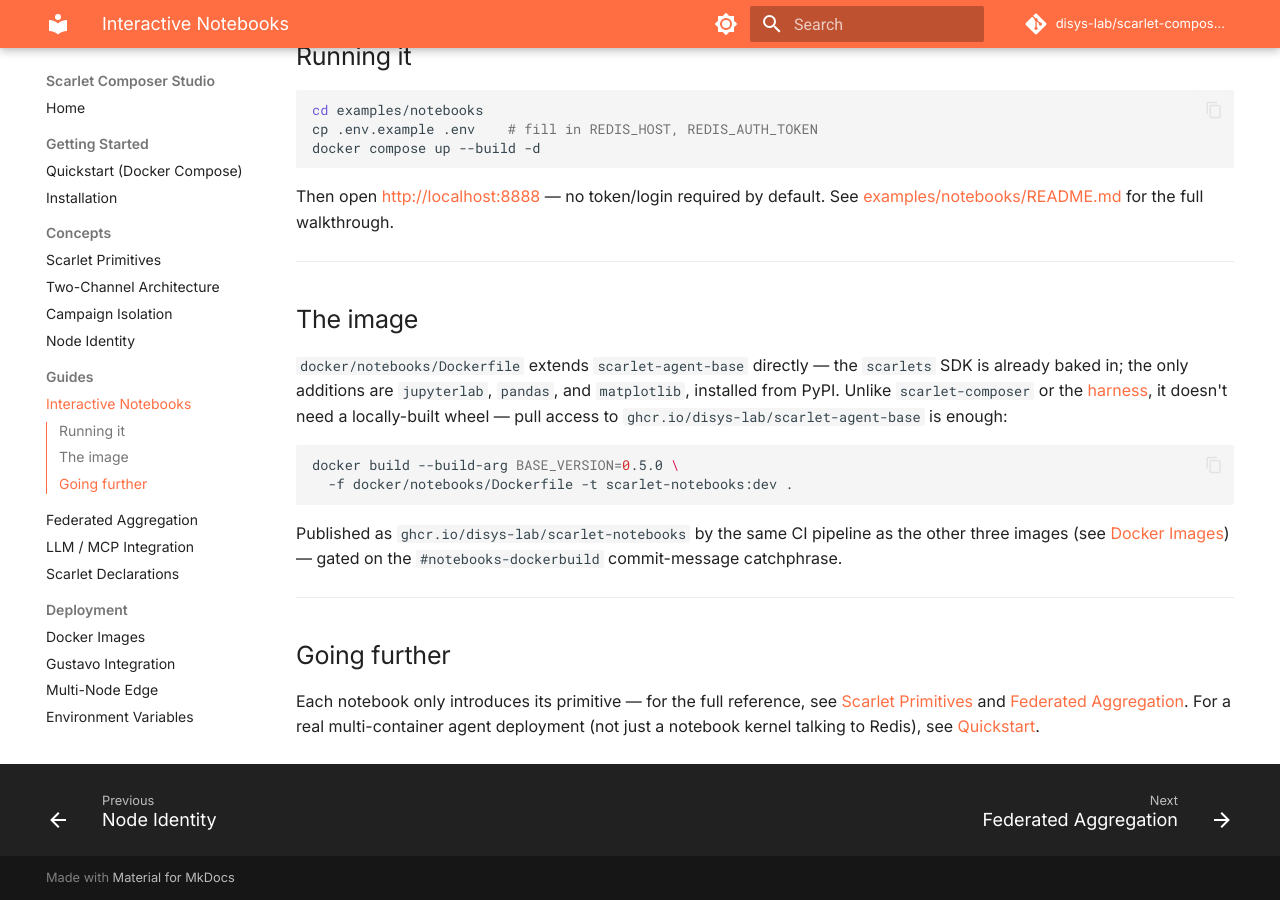
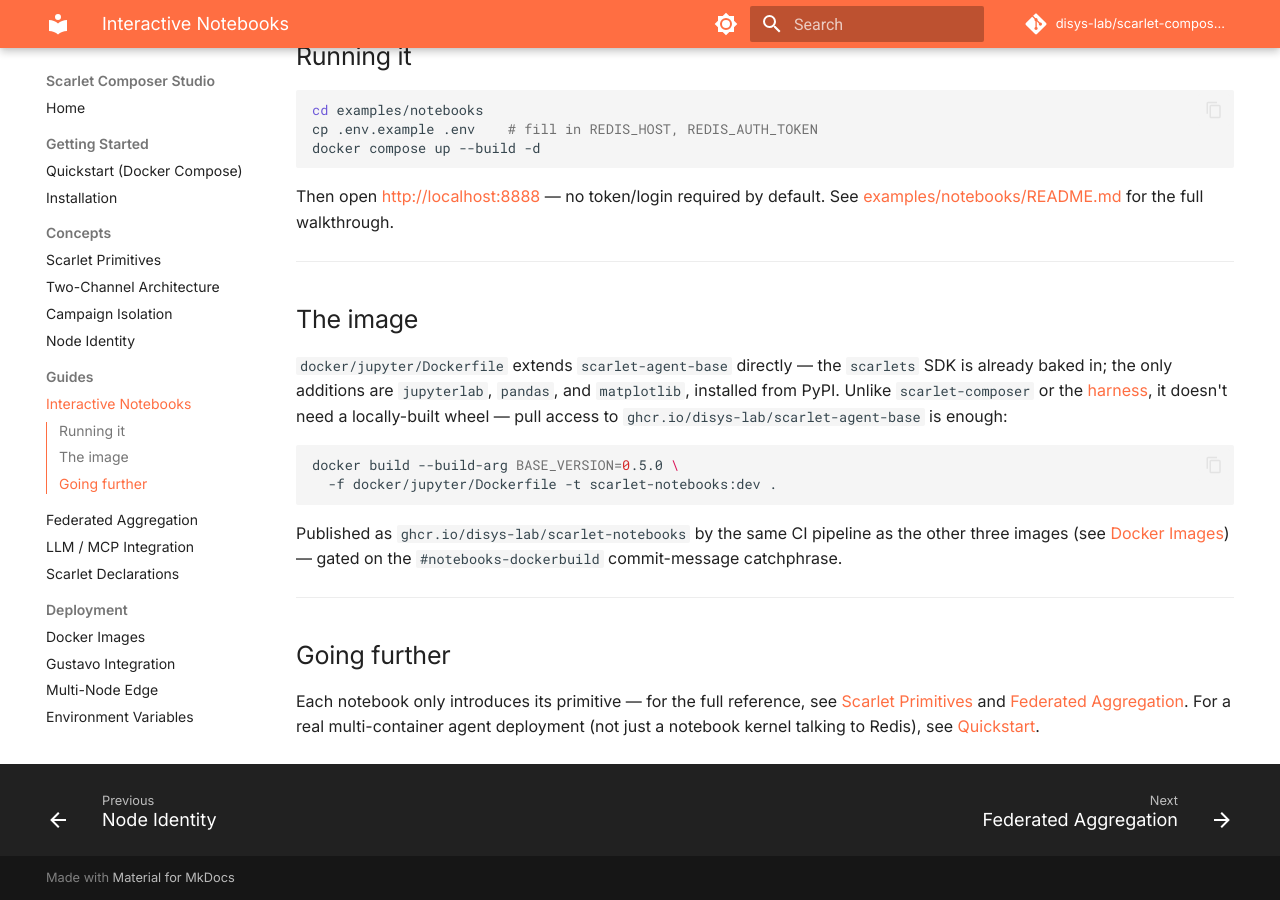
Before and after one commit to disys-lab/scarlet-composer-studio, an MkDocs documentation site: the page built from docs/guides/notebooks.md, in a window 1280 px wide and 900 px high, scrolled down 630 px. Built offline with MkDocs 1.6.1 and Material for MkDocs 9.7.7, drawn with Linux system fonts in a browser that asks for light colours; comment, search, counter and statistics services are not loaded.

Commit message:
Rename docker/notebooks to docker/jupyter - Renamed directory from docker/notebooks to docker/jupyter - Updated all references to docker/jupyter/Dockerfile throughout codebase - Includes Dockerfile, workflows, docs, and example configs

````diff
--- a/docs/guides/notebooks.md
+++ b/docs/guides/notebooks.md
@@ -33,7 +33,7 @@
 
 ## The image
 
-`docker/notebooks/Dockerfile` extends `scarlet-agent-base` directly — the
+`docker/jupyter/Dockerfile` extends `scarlet-agent-base` directly — the
 `scarlets` SDK is already baked in; the only additions are `jupyterlab`,
 `pandas`, and `matplotlib`, installed from PyPI. Unlike `scarlet-composer`
 or the [harness](../harness/index.md), it doesn't need a locally-built
@@ -41,7 +41,7 @@
 
 ```bash
 docker build --build-arg BASE_VERSION=0.5.0 \
-  -f docker/notebooks/Dockerfile -t scarlet-notebooks:dev .
+  -f docker/jupyter/Dockerfile -t scarlet-notebooks:dev .
 ```
 
 Published as `ghcr.io/disys-lab/scarlet-notebooks` by the same CI pipeline
````
Also changed, not shown: examples/notebooks/README.md (+1 -1 lines), 14 other files.
